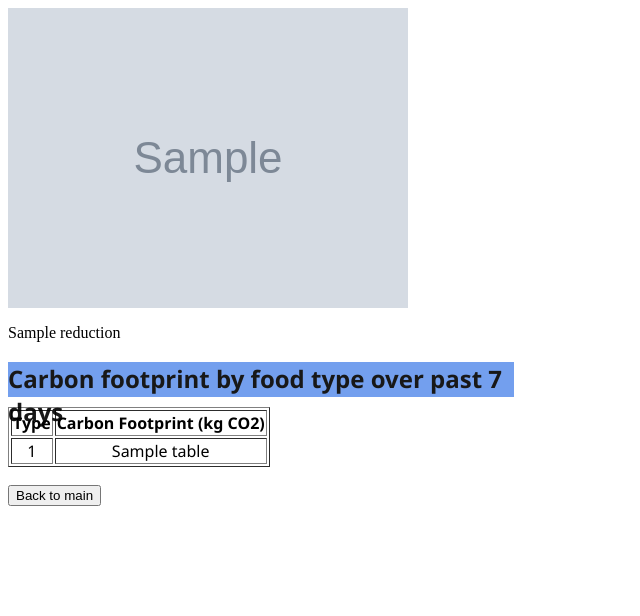
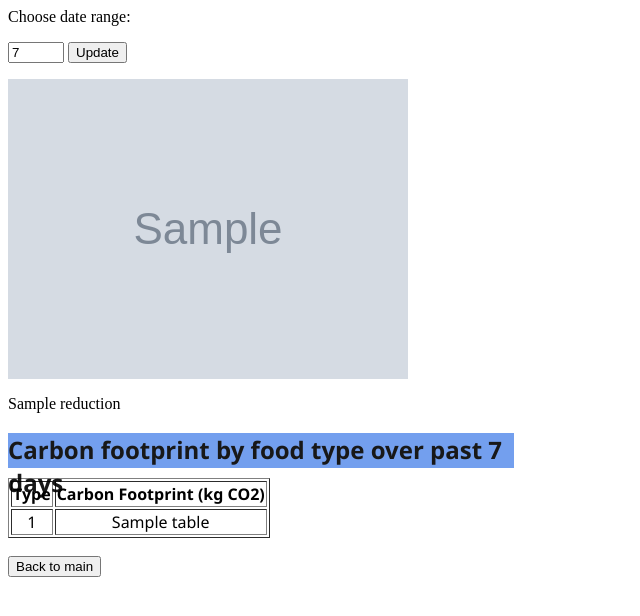
Before and after one commit to BlueFish6543/carbon-calculator, a Flask app: template templates/history.html in a window 1280 px wide. Shown: the top 616 px of the page, without its empty margins (0-640 px from the left). Run offline with Flask 2, Linux system fonts and the light colour scheme; the template is opened without the code that fills it: most values are stand-ins (such as "Sample title", 1, 10 or a date in 2020); grey boxes marked "Sample" are stand-in pictures; parts of the project's set-up code (start-up, migrations or seed data) failed here and were passed over.

Commit message:
Add functionality to choose date range

```diff
--- a/history.py
+++ b/history.py
@@ -5,11 +5,11 @@ import datetime
 import db
 import os
 
-def plot():
+def plot(n):
     today = datetime.date.today()
 
     footprints, dates = [], []
-    for i in reversed(range(7)):
+    for i in reversed(range(n)):
         date = today - datetime.timedelta(i)
         dates.append(str(date))
         data = db.get_data_by_date(date.year, date.month, date.day)
--- a/main.py
+++ b/main.py
@@ -1,10 +1,11 @@
-from flask import Flask, render_template, redirect, url_for
+from flask import Flask, render_template, redirect, url_for, request
 from werkzeug.utils import secure_filename
 from forms import UPCForm, UPCFileForm, UPCStringForm
 from config import Config
 import history
 import requests
 import os
+import datetime
 import db
 from food_carbon_database import calc_emissions
 from food_scan import detect, calc_emissions_pic
@@ -31,6 +32,7 @@ def query_barcode(upc):
     return label, calories
 
 text = ""
+date_range = 7
 
 @app.route('/', methods=['GET', 'POST'])
 def main():
@@ -92,11 +94,24 @@ def main():
 
 @app.route('/history', methods=['GET', 'POST'])
 def show_history():
-    history.plot()
+    global date_range
+    try:
+        date_range = int(request.form['range'])
+    except KeyError:
+        date_range = 7
+    history.plot(date_range)
     table_data = history.sort_types()
-    filename = os.path.join(app.config['UPLOAD_FOLDER'], 'tmp.png')
+    filename = os.path.join(app.config['UPLOAD_FOLDER'], 'tmp.png?{}'.format(datetime.time()))
     reduction = history.weekly_improvement()
     return render_template('history.html', image=filename, table_data=table_data, reduction=reduction)
 
+@app.after_request
+def adding_header_content(head):
+    head.headers["Cache-Control"] = "no-cache, no-store, must-revalidate"
+    head.headers["Pragma"] = "no-cache"
+    head.headers["Expires"] = "0"
+    head.headers['Cache-Control'] = 'public, max-age=0'
+    return head
+
 if __name__ == '__main__':
     app.run(host='127.0.0.1', port=8080, debug=True)
--- a/templates/history.html
+++ b/templates/history.html
@@ -3,6 +3,11 @@
 </head>
 
 <body>
+    <p>Choose date range:</p>
+    <form action="/history" enctype="multipart/form-data" method="POST">
+        <input type="number" name="range" min="7" max="30" step="1" value="7" required>
+        <input type="submit" value="Update">
+    </form>
     <img src={{ image }} alt="Plot">
     <br>
     <p>{{ reduction }}</p>
```
